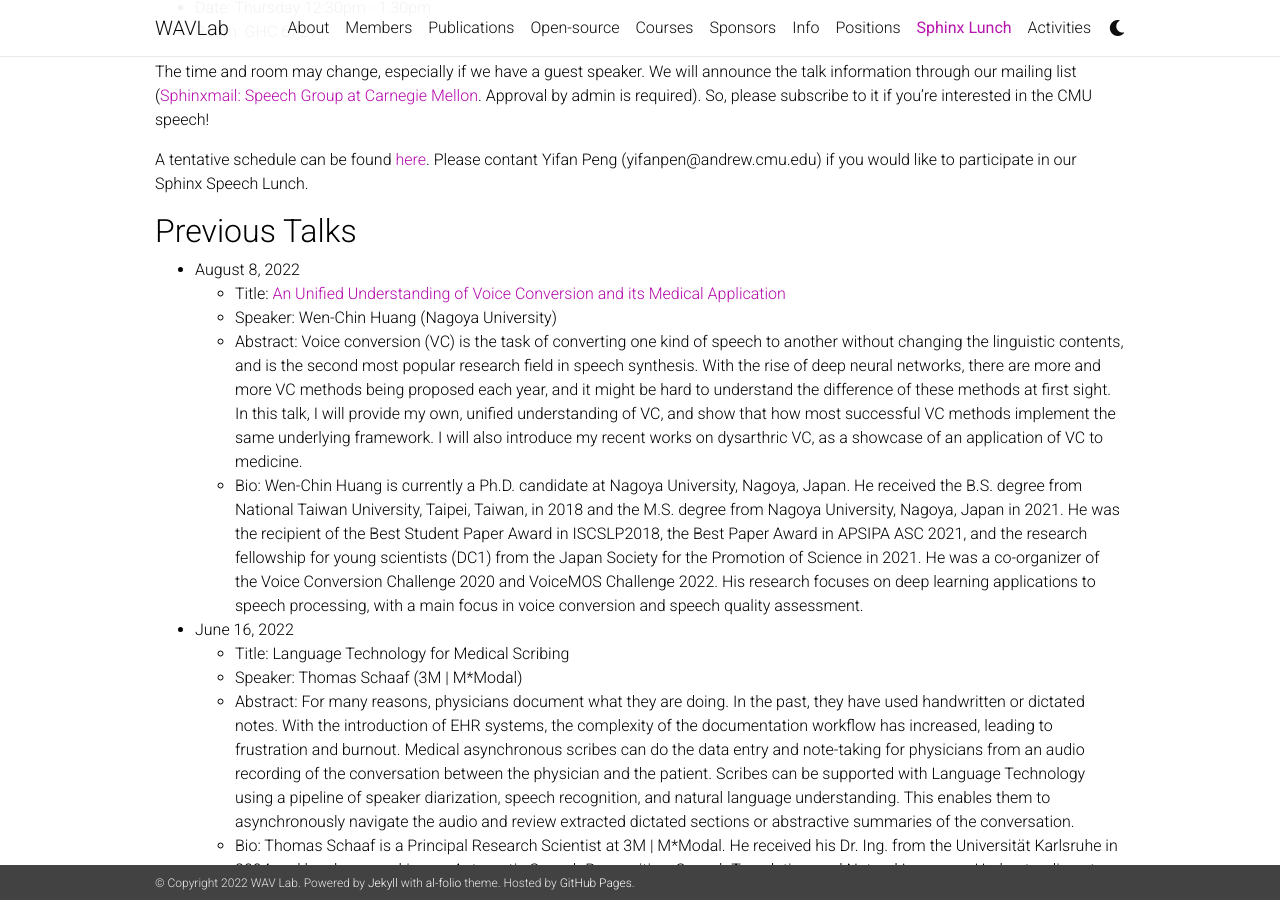
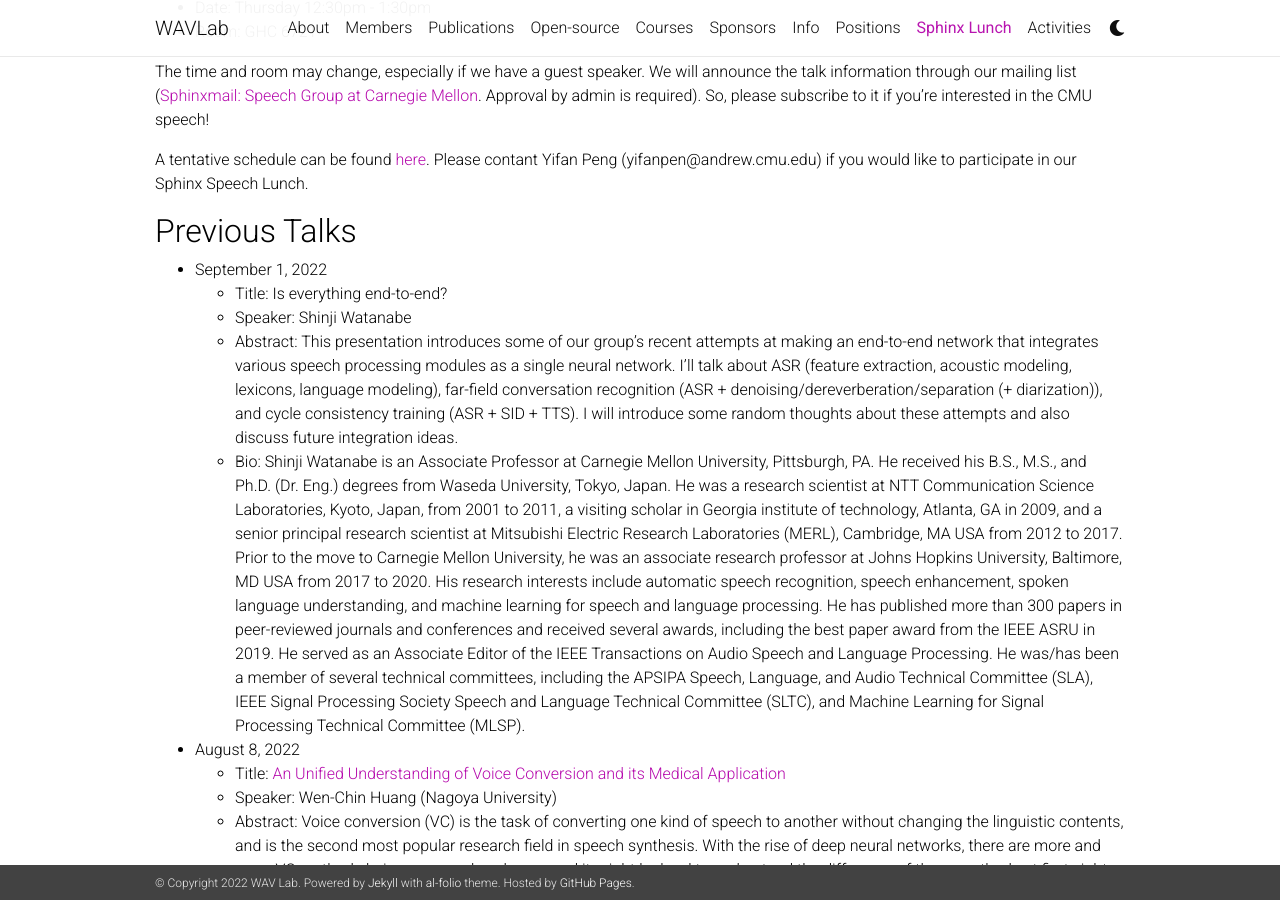
Before and after one commit to shinjiwlab/shinjiwlab.github.io, a Jekyll site: the page built from _pages/sphinx-lunch.md, in a window 1280 px wide and 900 px high, scrolled down 340 px. Built offline with Jekyll 4.4.1, drawn with Linux system fonts in a browser that asks for light colours; nearby versions of some CDN libraries; a style sheet for code colours, icons or effects is not loaded.

Commit message:
Update sphinx-lunch.md

```diff
--- a/_pages/sphinx-lunch.md
+++ b/_pages/sphinx-lunch.md
@@ -24,6 +24,12 @@ So, please subscribe to it if you're interested in the CMU speech!
 A tentative schedule can be found [here](https://docs.google.com/spreadsheets/d/1TOai33IkD7zAFBsNDkk29RRz5CpXN56vQRajlrs1kis/edit?usp=sharing). Please contant Yifan Peng (yifanpen@andrew.cmu.edu) if you would like to participate in our Sphinx Speech Lunch.
 
 ## Previous Talks
+- September 1, 2022
+  - Title: Is everything end-to-end?
+  - Speaker: Shinji Watanabe
+  - Abstract: This presentation introduces some of our group's recent attempts at making an end-to-end network that integrates various speech processing modules as a single neural network. I'll talk about ASR (feature extraction, acoustic modeling, lexicons, language modeling), far-field conversation recognition (ASR + denoising/dereverberation/separation (+ diarization)), and cycle consistency training (ASR + SID + TTS). I will introduce some random thoughts about these attempts and also discuss future integration ideas.
+  - Bio: Shinji Watanabe is an Associate Professor at Carnegie Mellon University, Pittsburgh, PA. He received his B.S., M.S., and Ph.D. (Dr. Eng.) degrees from Waseda University, Tokyo, Japan. He was a research scientist at NTT Communication Science Laboratories, Kyoto, Japan, from 2001 to 2011, a visiting scholar in Georgia institute of technology, Atlanta, GA in 2009, and a senior principal research scientist at Mitsubishi Electric Research Laboratories (MERL), Cambridge, MA USA from 2012 to 2017. Prior to the move to Carnegie Mellon University, he was an associate research professor at Johns Hopkins University, Baltimore, MD USA from 2017 to 2020. His research interests include automatic speech recognition, speech enhancement, spoken language understanding, and machine learning for speech and language processing. He has published more than 300 papers in peer-reviewed journals and conferences and received several awards, including the best paper award from the IEEE ASRU in 2019. He served as an Associate Editor of the IEEE Transactions on Audio Speech and Language Processing. He was/has been a member of several technical committees, including the APSIPA Speech, Language, and Audio Technical Committee (SLA), IEEE Signal Processing Society Speech and Language Technical Committee (SLTC), and Machine Learning for Signal Processing Technical Committee (MLSP).
+
 - August 8, 2022
   - Title: [An Unified Understanding of Voice Conversion and its Medical Application](https://github.com/shinjiwlab/shinjiwlab.github.io/tree/source/assets/pdf/2022-08-08-voice_conversion.pdf)
   - Speaker: Wen-Chin Huang (Nagoya University)
```
